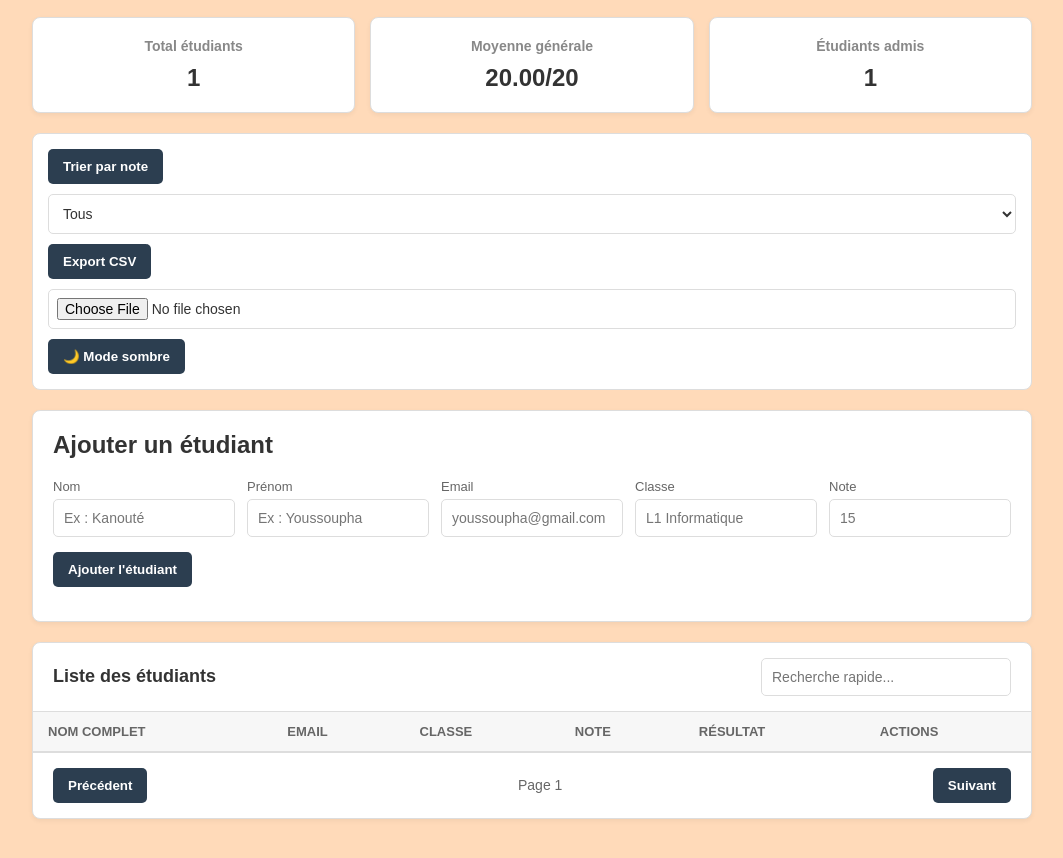
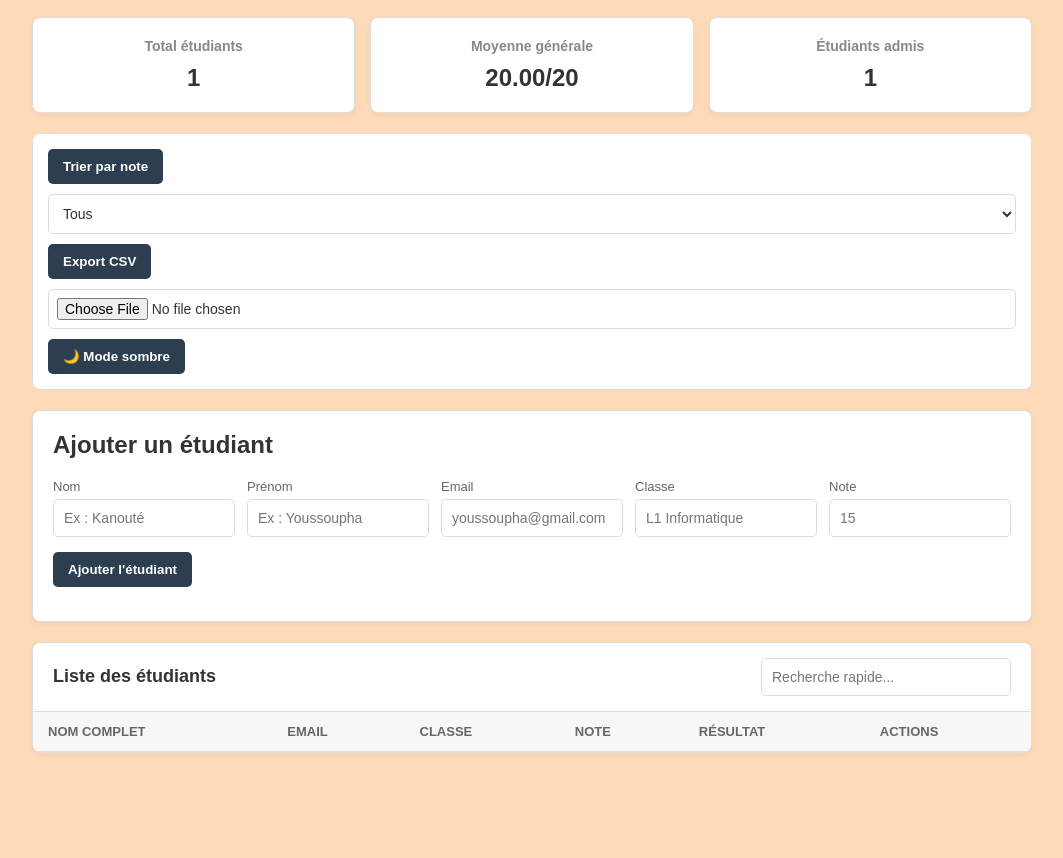
Before and after one commit to yussuphakanoute01-arch/new-project, a plain HTML site: page index.html in a window 1280 px wide. Shown: the part 182-1040 px from the top of the page, without its empty margins (108-1171 px from the left). After the commit the page ends 975 px from the top, so only its background shows below. Drawn offline with Linux system fonts and the light colour scheme.

Commit message:
Remove pagination buttons from index.html
Removed pagination buttons from the index.html file.

```diff
--- a/index.html
+++ b/index.html
@@ -181,14 +181,6 @@
 
             </table>
 
-            <div class="pagination">
-                <button id="prevPage">
-                    Précédent</button>
-                    <span id="pageInfo"> Page 1</span>
-                <button id="nextPage">Suivant</button>
-            </div>
-        </div>
-
 </div>
 
 <!-- MODALE MODIFICATION -->
```
